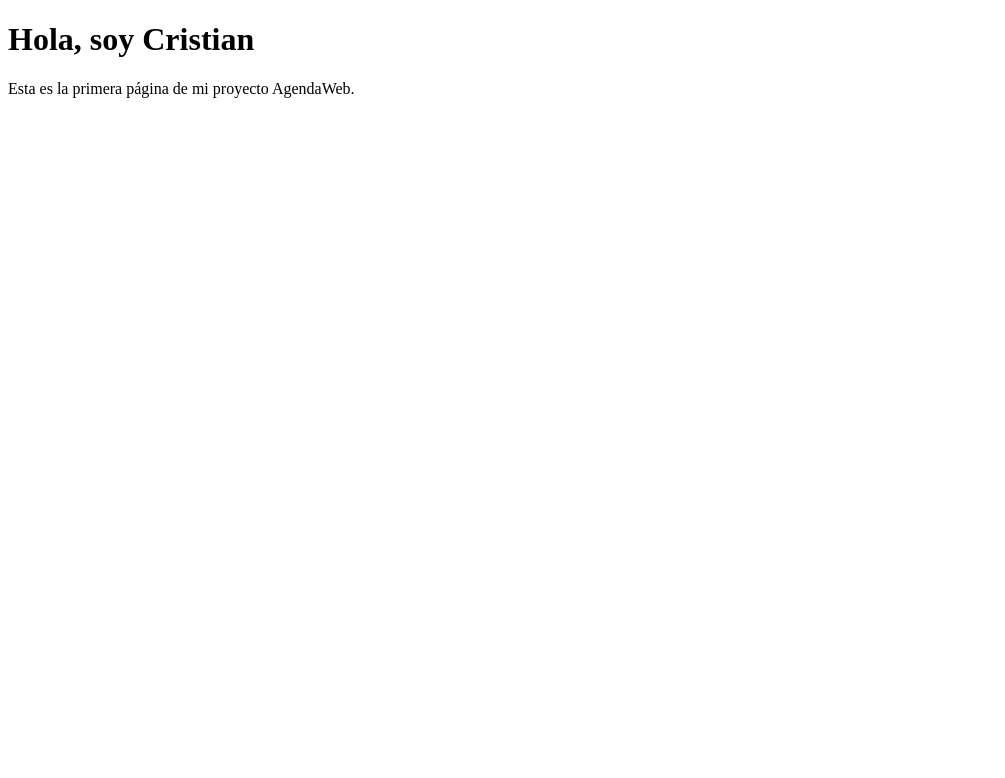
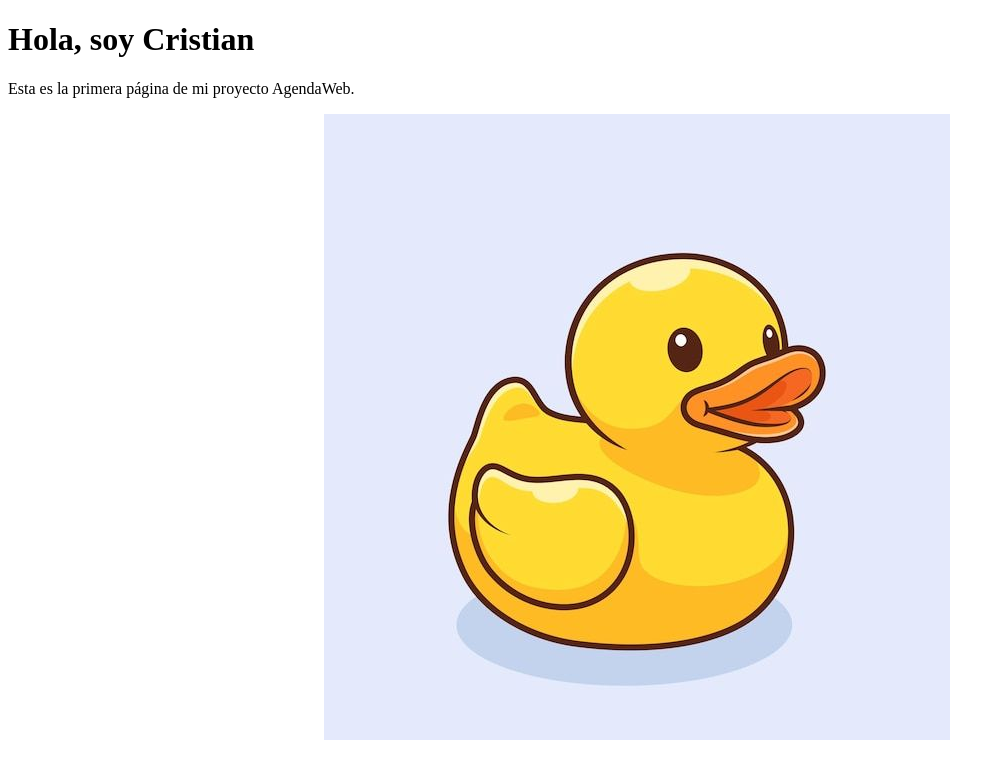
Before and after one commit to CristianRo292/Repositorio_AgendaWeb, a plain HTML site: page public_html/index.html in a window 1280 px wide. Shown: the whole page, without its empty margins (0-1005 px from the left). Drawn offline with Linux system fonts and the light colour scheme.

Commit message:
Se incorpora imagen para hacer mas amena la priemera pagina web del proyecto agenda web

```diff
--- a/public/index.html
+++ b/public_html/index.html
@@ -7,5 +7,6 @@
   <body>
     <h1>Hola, soy Cristian</h1>
     <p>Esta es la primera página de mi proyecto AgendaWeb.</p>
+    <p style="margin: auto; width: 50%;"><img src="imagenes/pato_de_goma_relleno.jpg" alt="Imagen de pato de goma amigable"></p>
   </body>
 </html>
```
Also changed, not shown: public_html/imagenes/pato_de_goma_relleno.jpg (added).
